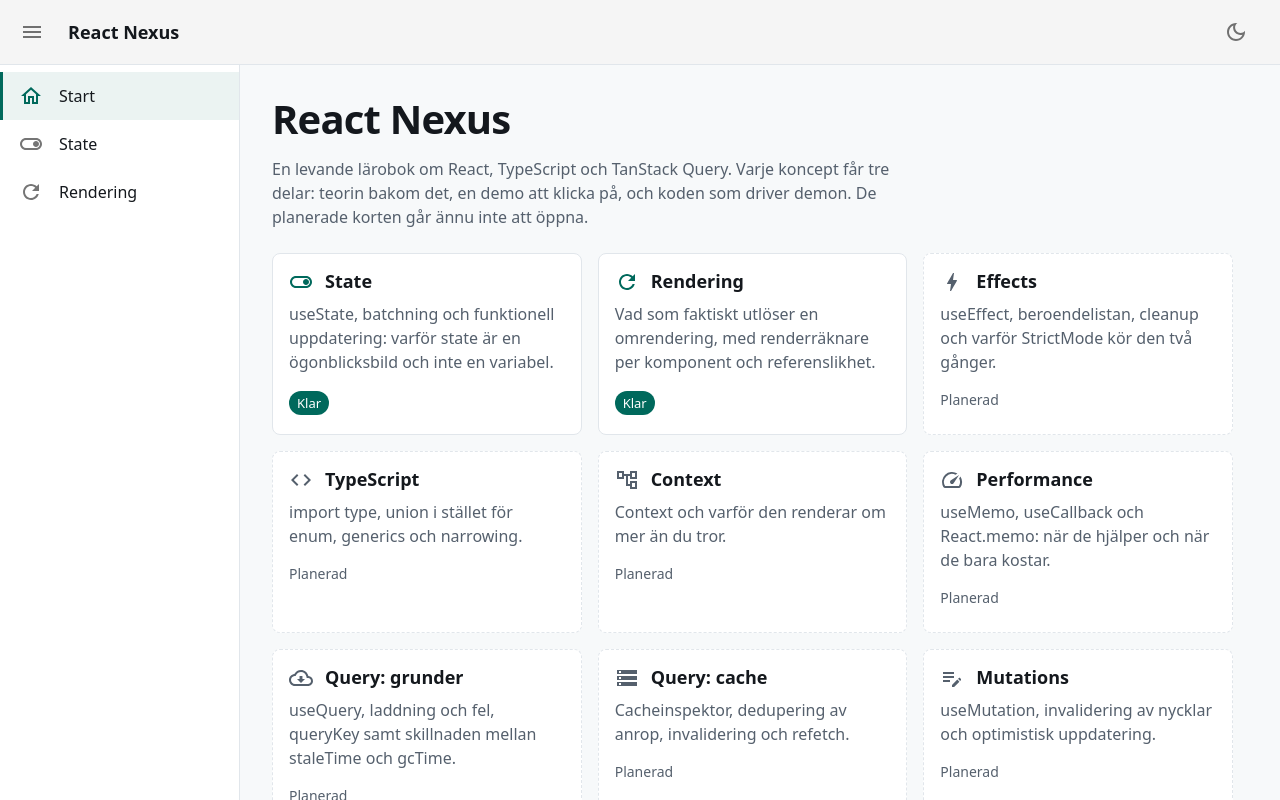
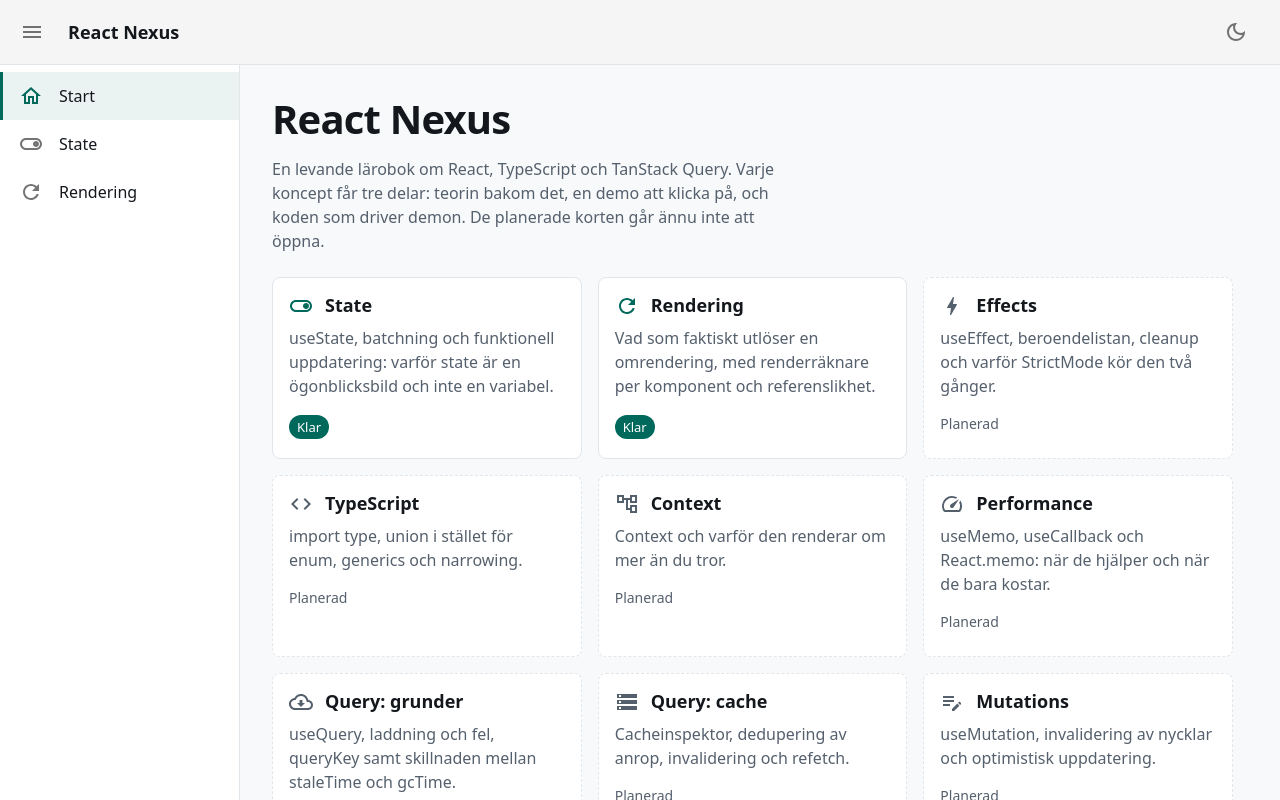
Before and after one commit to Burra17/react-nexus, a React (Vite) app: page / in a window 1280 px wide. Shown: the top 800 px of the page. Built offline with nearby package versions, Linux system fonts and the light colour scheme.

Commit message:
fix: justera radlängd till 58ch (~75 faktiska tecken) för optimal läsbarhet (#41)

```diff
--- a/src/shared/components/readableColumn.tsx
+++ b/src/shared/components/readableColumn.tsx
@@ -3,18 +3,26 @@
 
 // Så bred en textrad får vara.
 //
-// ch är bredden på siffran noll i det aktuella typsnittet, vilket landar strax
-// över medelteckenbredden. 70ch ger därför ungefär 75-80 faktiska tecken.
-const MAX_LINE_LENGTH = '70ch';
+// ch är bredden på siffran noll i det aktuella typsnittet, och den är bredare
+// än genomsnittstecknet i svensk prosa - som är full av mellanslag, kommatecken
+// och i:n. Ett ch-värde ger därför fler faktiska tecken än siffran antyder:
+// 58ch mäter upp till 73-76 tecken per rad vid 1920 px, beroende på vilken vy
+// som mäts.
+//
+// Siffran är räknad, inte uppskattad. Radbrytningarna lästes med Range över
+// textnoden, ett tecken i taget: när getBoundingClientRect().top ändras har en
+// ny rad börjat. Den förra metoden delade spaltens bredd med medelbredden på
+// a-z, vilket överskattar teckenbredden och gav 83 där sanningen var 95. Se #41.
+const MAX_LINE_LENGTH = '58ch';
 
 // Begränsar textens radlängd, utan att röra bredden på det som står omkring.
 //
-// Före den här komponenten var en textrad 187 tecken vid en skärm på 1920 px.
-// Vid den bredden tappar ögat raden på vägen från ett radslut till nästa
-// radbörjan, och man läser om samma rad utan att märka det. 45-75 tecken är
-// det vanliga spannet; shadcn och TanStack ligger båda på 82.
+// Utan den blir en textrad 157 tecken, eftersom sidans innehållsyta är 1200 px
+// bred. Då tappar ögat raden på vägen från ett radslut till nästa radbörjan, och
+// man läser om samma rad utan att märka det. 45-75 tecken är det vanliga
+// spannet; shadcn/ui ligger på 66, uppmätt i #41 med metoden ovan.
 //
 // Spalten är vänsterställd i sidans behållare och centreras inte för sig.
-// Centrerades den skulle dess vänsterkant hamna 275 px in, medan kodblocken
-// började vid behållarens kant - två olika vänsterkanter i samma vy.
+// Centrerades den skulle dess vänsterkant hamna drygt 300 px in, medan
+// kodblocken började vid behållarens kant - två olika vänsterkanter i samma vy.
 export const ReadableColumn = ({ children }: { children: ReactNode }) => <Box sx={{ maxWidth: MAX_LINE_LENGTH }}>{children}</Box>;
```
Also changed, not shown: src/templates/conceptTemplate.tsx (+1 -7 lines).
